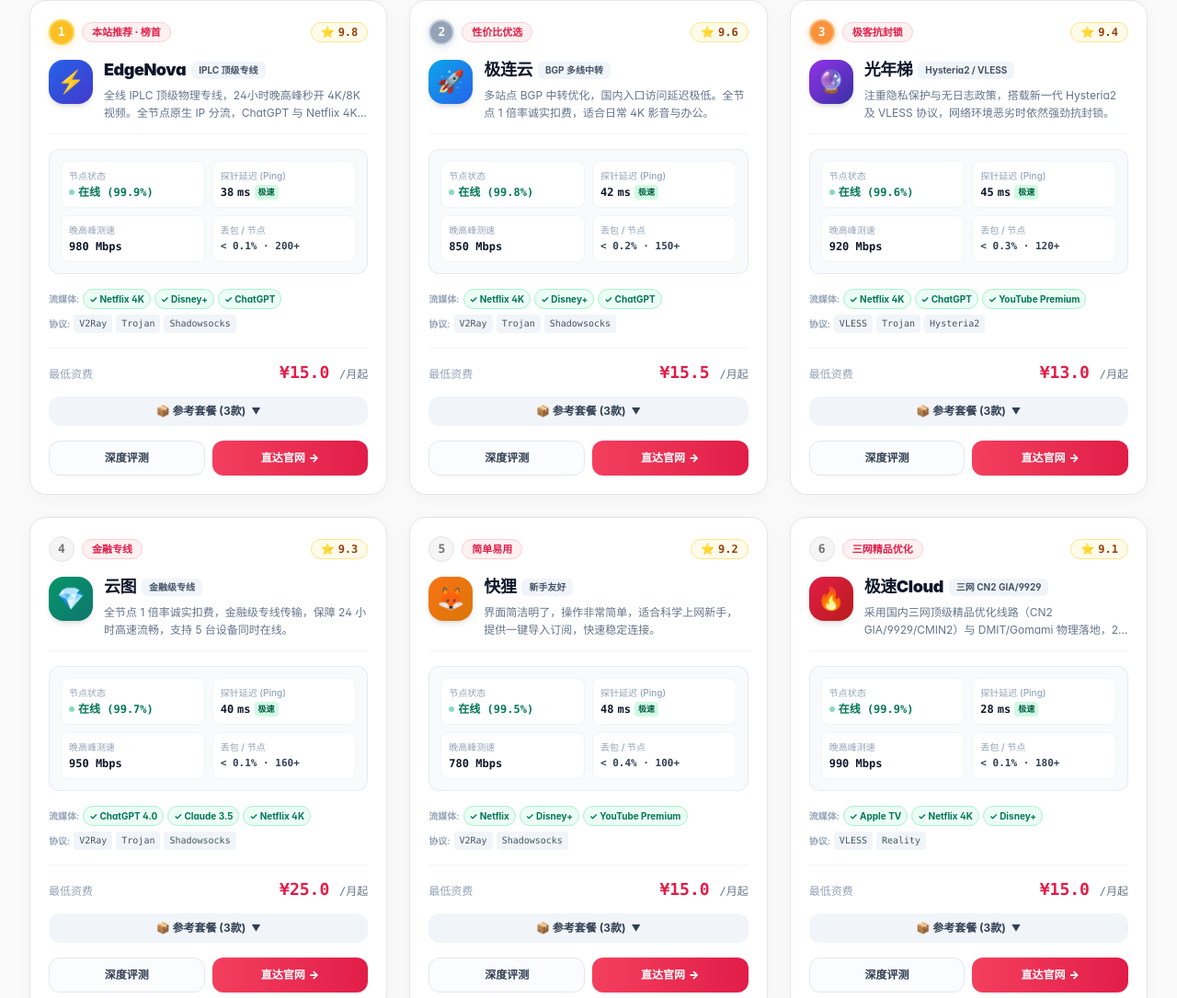
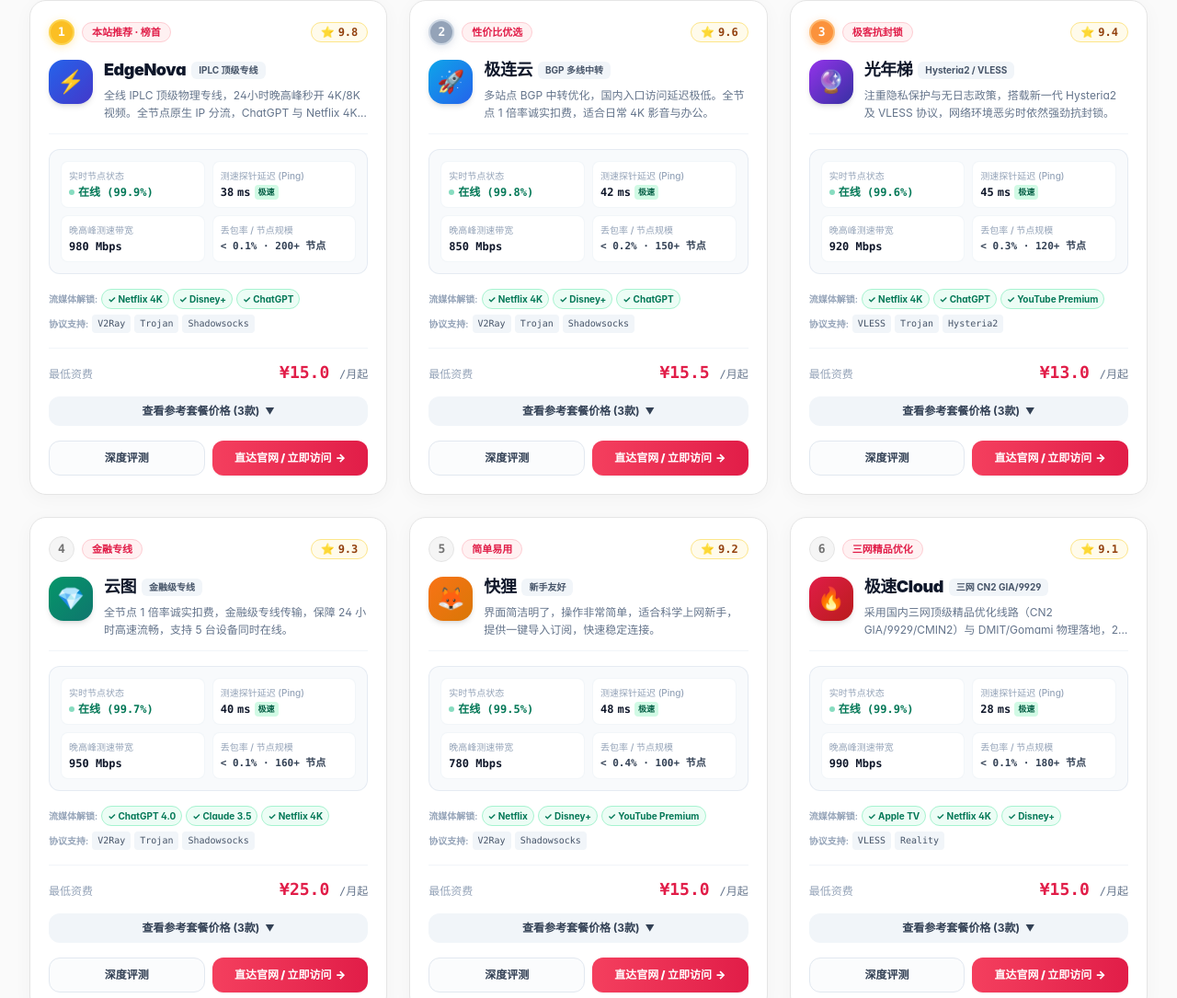
Before and after one commit to RainTT777/jichangjiance1, an Astro site: page / in a window 1280 px wide. Shown: the part 1079-2164 px from the top of the page at 92% size. Built offline with nearby package versions, Linux system fonts and the light colour scheme; Astro itself is replaced by a stand-in of ours.

Commit message:
style: update card metrics wording to match vertical rectangular design

```diff
--- a/src/components/AirportDetector.astro
+++ b/src/components/AirportDetector.astro
@@ -577,35 +577,35 @@
           </div>
         </div>
 
-        <!-- Real-Time Probe Metrics (2x2 Grid) -->
+        <!-- Real-Time Probe Metrics (2x2 Grid inside 3-column Vertical Card) -->
         <div class="grid grid-cols-2 gap-2 bg-slate-50/90 p-3 rounded-xl border border-slate-200/80">
-          <div class="bg-white p-2 rounded-lg border border-slate-100">
-            <div class="text-[10px] text-slate-400 font-medium">节点状态</div>
+          <div class="bg-white p-2 rounded-lg border border-slate-100/90">
+            <div class="text-[10px] text-slate-400 font-medium">实时节点状态</div>
             <div class="flex items-center gap-1 mt-0.5">
               <span class="w-1.5 h-1.5 rounded-full bg-emerald-500 animate-pulse"></span>
               <span class="font-extrabold text-xs text-emerald-700 font-mono">在线 ({airport.uptime})</span>
             </div>
           </div>
 
-          <div class="bg-white p-2 rounded-lg border border-slate-100">
-            <div class="text-[10px] text-slate-400 font-medium">探针延迟 (Ping)</div>
+          <div class="bg-white p-2 rounded-lg border border-slate-100/90">
+            <div class="text-[10px] text-slate-400 font-medium">测速探针延迟 (Ping)</div>
             <div class="font-mono font-black text-slate-900 text-xs mt-0.5 flex items-center gap-1">
               <span class="ping-val">{airport.ping}</span> ms
               <span class="ping-badge px-1 py-0.2 rounded text-[9px] font-bold bg-emerald-100 text-emerald-800">极速</span>
             </div>
           </div>
 
-          <div class="bg-white p-2 rounded-lg border border-slate-100">
-            <div class="text-[10px] text-slate-400 font-medium">晚高峰测速</div>
+          <div class="bg-white p-2 rounded-lg border border-slate-100/90">
+            <div class="text-[10px] text-slate-400 font-medium">晚高峰测速带宽</div>
             <div class="font-mono font-black text-slate-900 text-xs mt-0.5 truncate">
               {airport.speed}
             </div>
           </div>
 
-          <div class="bg-white p-2 rounded-lg border border-slate-100">
-            <div class="text-[10px] text-slate-400 font-medium">丢包 / 节点</div>
+          <div class="bg-white p-2 rounded-lg border border-slate-100/90">
+            <div class="text-[10px] text-slate-400 font-medium">丢包率 / 节点规模</div>
             <div class="font-mono font-bold text-slate-700 text-[11px] mt-0.5 truncate">
-              {airport.loss} · {airport.nodes}+
+              {airport.loss} · {airport.nodes}+ 节点
             </div>
           </div>
         </div>
@@ -613,7 +613,7 @@
         <!-- Capabilities & Tags -->
         <div class="space-y-1.5 text-xs">
           <div class="flex flex-wrap items-center gap-1">
-            <span class="text-slate-400 font-semibold text-[10px] shrink-0">流媒体:</span>
+            <span class="text-slate-400 font-semibold text-[10px] shrink-0">流媒体解锁:</span>
             {airport.unlocks.slice(0, 3).map((unlock) => (
               <span class="inline-flex items-center gap-0.5 px-1.5 py-0.5 rounded-full bg-emerald-50 text-emerald-700 border border-emerald-200 text-[10px] font-bold">
                 ✓ {unlock}
@@ -622,7 +622,7 @@
           </div>
 
           <div class="flex flex-wrap items-center gap-1">
-            <span class="text-slate-400 font-semibold text-[10px] shrink-0">协议:</span>
+            <span class="text-slate-400 font-semibold text-[10px] shrink-0">协议支持:</span>
             {airport.protocols.map((proto) => (
               <span class="px-1.5 py-0.5 rounded bg-slate-100 text-slate-600 font-mono text-[10px]">
                 {proto}
@@ -646,7 +646,7 @@
             class="btn-toggle-plans w-full flex items-center justify-center gap-1.5 px-3 py-2 rounded-xl bg-slate-100 hover:bg-slate-200 text-slate-700 text-xs font-bold transition-all"
             data-target={`plans-${airport.id}`}
           >
-            <span>📦 参考套餐 ({airport.plans.length}款)</span>
+            <span>查看参考套餐价格 ({airport.plans.length}款)</span>
             <span class="arrow-icon transition-transform duration-200 text-[10px]">▼</span>
           </button>
 
@@ -664,7 +664,7 @@
               rel="nofollow noopener noreferrer"
               class="px-3 py-2.5 rounded-xl bg-gradient-to-r from-rose-500 to-rose-600 hover:from-rose-600 hover:to-rose-700 text-white text-xs font-black shadow-sm text-center transition-all flex items-center justify-center gap-1 group/btn"
             >
-              <span>直达官网</span>
+              <span>直达官网 / 立即访问</span>
               <span class="transition-transform group-hover/btn:translate-x-0.5">&rarr;</span>
             </a>
           </div>
```
